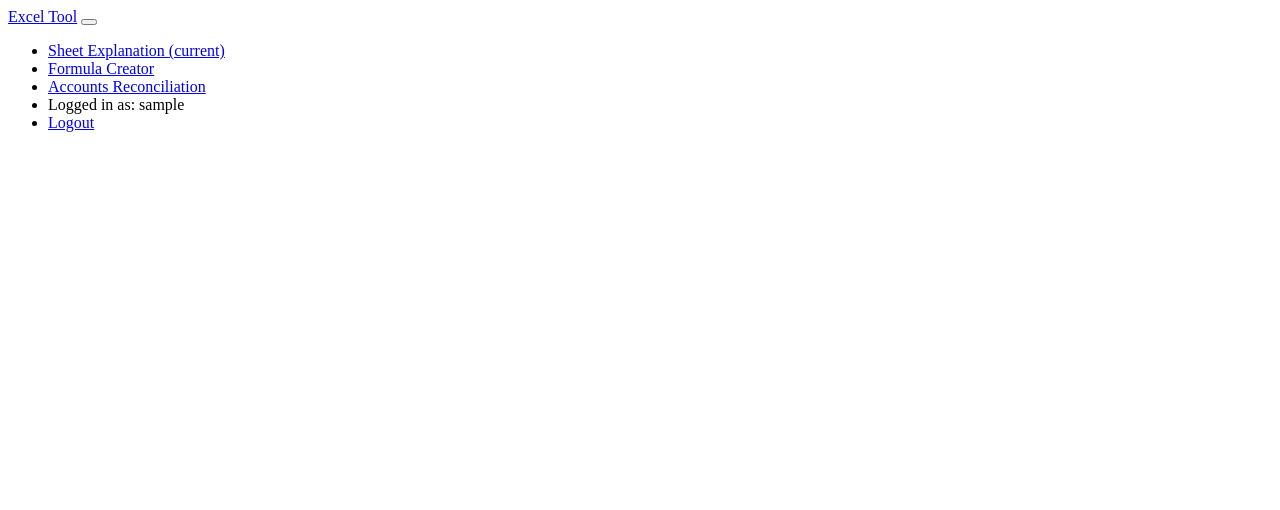
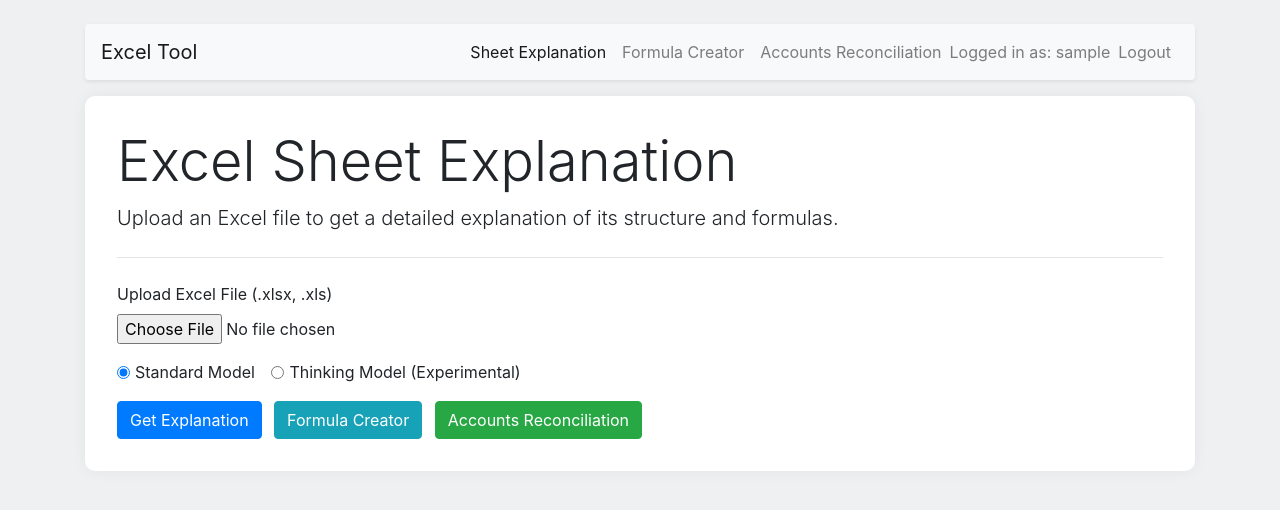
Before and after one commit to seanmcmahon101/render-reconcile-test, a Flask app: page / in a window 1280 px wide. Shown: the top 510 px of the page. Run offline with Flask 3, Linux system fonts and the light colour scheme; the visitor is signed in with stand-in values (Sample User, id 1); some libraries are stand-ins or nearby versions.

Commit message:
Update index.html

```diff
--- a/templates/index.html
+++ b/templates/index.html
@@ -1,4 +1,24 @@
-<nav class="navbar navbar-expand-lg navbar-light bg-light">
+<!DOCTYPE html>
+<html lang="en">
+<head>
+    <meta charset="UTF-8">
+    <title>Excel Sheet Explanation - Excel Tool</title>
+    <link rel="stylesheet" href="https://stackpath.bootstrapcdn.com/bootstrap/4.5.2/css/bootstrap.min.css">
+    <style>
+        body { background-color: #eef0f2; }
+        .jumbotron { background-color: #ffffff; padding: 2rem; border-radius: 10px; box-shadow: 0 0 15px rgba(0,0,0,0.05); }
+        .btn-primary { background-color: #007bff; border-color: #007bff; }
+        .btn-primary:hover { background-color: #0056b3; border-color: #0056b3; }
+        .card { box-shadow: 0 0 10px rgba(0,0,0,0.05); border: none; }
+        .card-header { background-color: #f8f9fa; border-bottom: 1px solid #dee2e6; font-weight: bold; }
+    </style>
+    <meta http-equiv="Cache-Control" content="no-cache, no-store, must-revalidate">
+    <meta http-equiv="Pragma" content="no-cache">
+    <meta http-equiv="Expires" content="0">
+</head>
+<body>
+    <div class="container mt-4">
+        <nav class="navbar navbar-expand-lg navbar-light bg-light rounded shadow-sm">
             <a class="navbar-brand" href="/">Excel Tool</a>
             <button class="navbar-toggler" type="button" data-toggle="collapse" data-target="#navbarNav" aria-controls="navbarNav" aria-expanded="false" aria-label="Toggle navigation">
                 <span class="navbar-toggler-icon"></span>
@@ -11,7 +31,7 @@
                     <li class="nav-item">
                         <a class="nav-link" href="{{ url_for('formula_creator') }}">Formula Creator</a>
                     </li>
-                     <li class="nav-item">
+                    <li class="nav-item">
                         <a class="nav-link" href="{{ url_for('reconcile') }}">Accounts Reconciliation</a>
                     </li>
                     {% if current_user.is_authenticated %}
@@ -29,3 +49,58 @@
                 </ul>
             </div>
         </nav>
+
+        <div class="jumbotron mt-3">
+            <h1 class="display-4">Excel Sheet Explanation</h1>
+            <p class="lead">Upload an Excel file to get a detailed explanation of its structure and formulas.</p>
+            <hr class="my-4">
+
+            <form method="POST" enctype="multipart/form-data">
+                <div class="form-group">
+                    <label for="excel_file">Upload Excel File (.xlsx, .xls)</label>
+                    <input type="file" class="form-control-file" id="excel_file" name="excel_file" accept=".xlsx,.xls" required>
+                </div>
+
+                <div class="form-group">
+                    <div class="form-check form-check-inline">
+                        <input class="form-check-input" type="radio" name="model_select" id="standard_model" value="standard" {% if model_name != 'thinking' %}checked{% endif %}>
+                        <label class="form-check-label" for="standard_model">Standard Model</label>
+                    </div>
+                    <div class="form-check form-check-inline">
+                        <input class="form-check-input" type="radio" name="model_select" id="thinking_model" value="thinking" {% if model_name == 'thinking' %}checked{% endif %}>
+                        <label class="form-check-label" for="thinking_model">Thinking Model (Experimental)</label>
+                    </div>
+                </div>
+
+                <button type="submit" class="btn btn-primary">Get Explanation</button>
+                <a href="{{ url_for('formula_creator') }}" class="btn btn-info ml-2">Formula Creator</a>
+                <a href="{{ url_for('reconcile') }}" class="btn btn-success ml-2">Accounts Reconciliation</a>
+            </form>
+
+            {% if error %}
+            <div class="alert alert-danger mt-3" role="alert">
+                {{ error }}
+            </div>
+            {% endif %}
+
+            {% if explanation_html %}
+            <div class="mt-4">
+                <div class="card">
+                    <h5 class="card-header">Explanation from Gemini API</h5>
+                    <div class="card-body">
+                        {{ explanation_html | safe }}
+                    </div>
+                </div>
+                <div class="mt-3">
+                    <a href="{{ url_for('export_docx_route') }}" class="btn btn-secondary">Export to DOCX</a>
+                    <a href="{{ url_for('chat') }}" class="btn btn-primary ml-2">Chat about this Sheet</a>
+                </div>
+            </div>
+            {% endif %}
+        </div>
+    </div>
+    <script src="https://code.jquery.com/jquery-3.5.1.slim.min.js"></script>
+    <script src="https://cdn.jsdelivr.net/npm/@popperjs/core@2.5.3/dist/umd/popper.min.js"></script>
+    <script src="https://stackpath.bootstrapcdn.com/bootstrap/4.5.2/js/bootstrap.min.js"></script>
+</body>
+</html>
```
